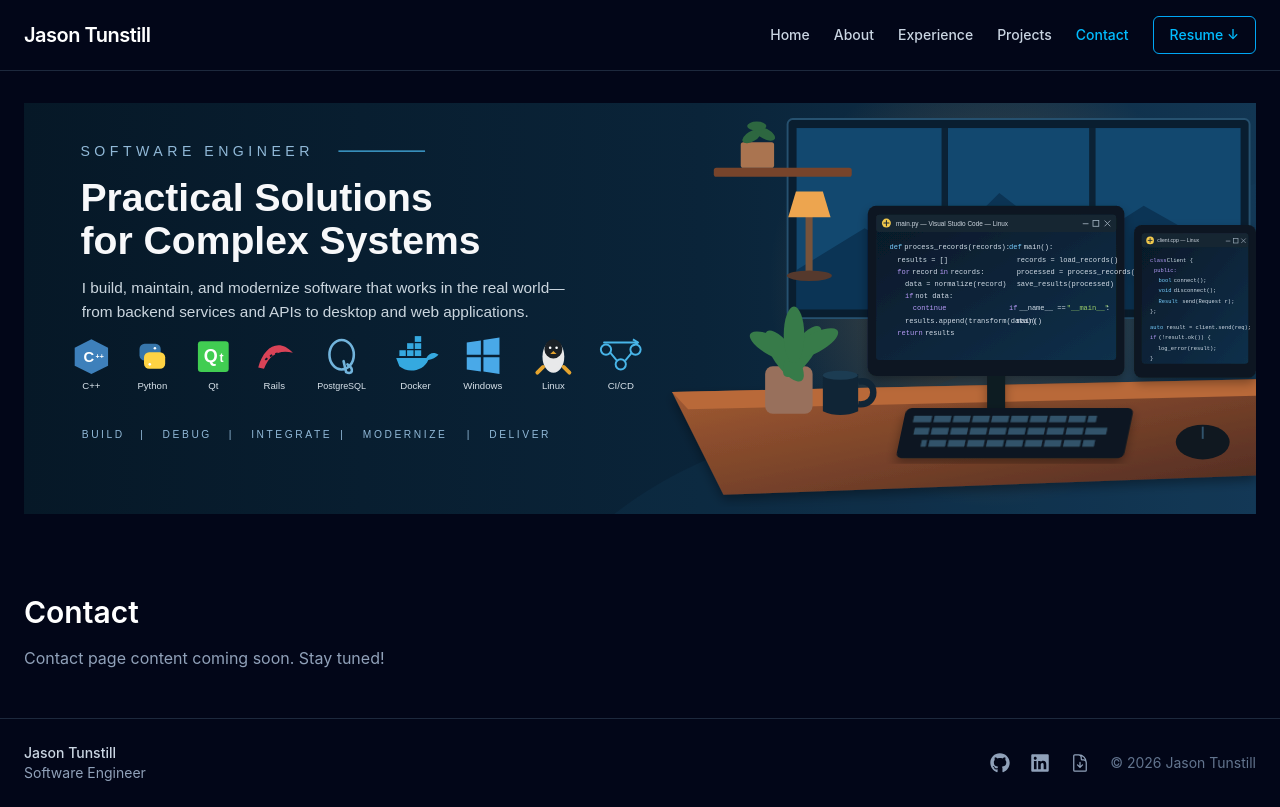
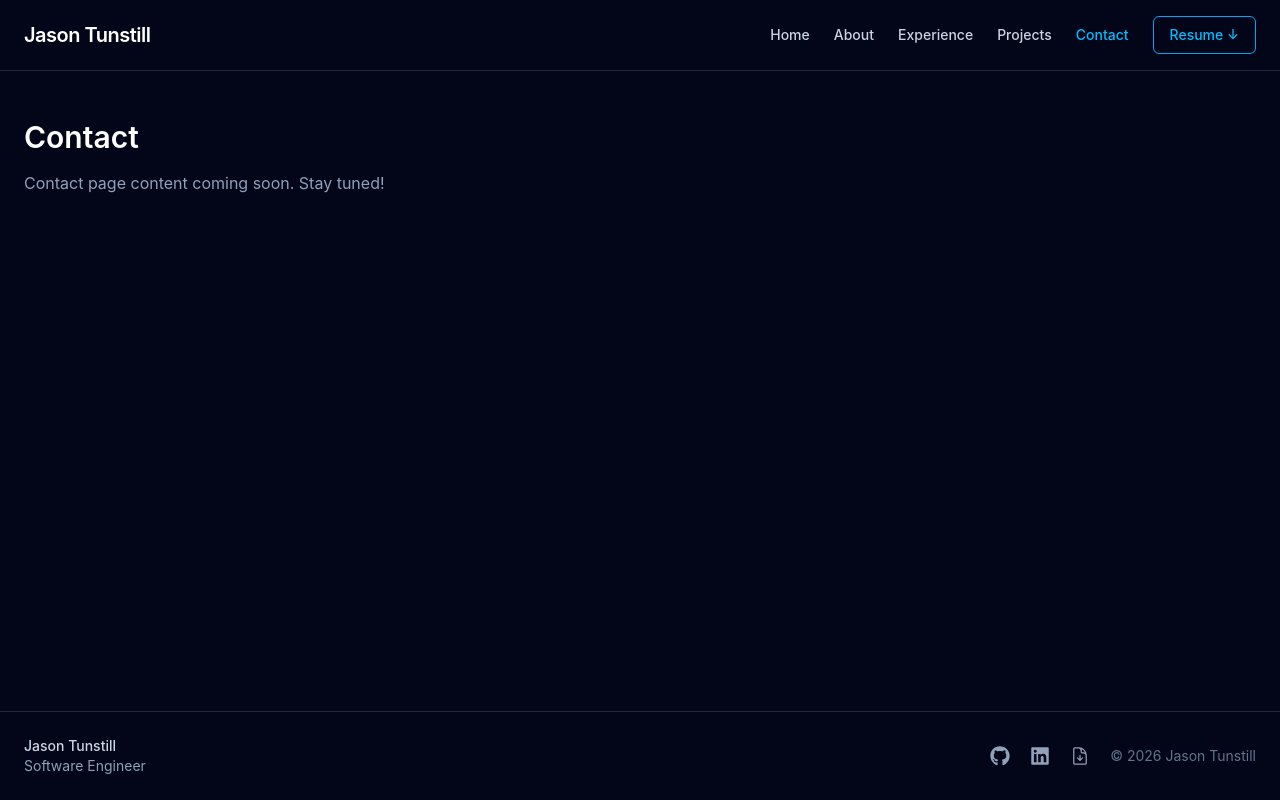
Before and after one commit to ironhead3829/bio, a React (Vite) app: page /biography/contact in a window 1280 px wide. Built offline with nearby package versions, Linux system fonts and the light colour scheme.

Commit message:
moved hero from App to Home.

```diff
--- a/src/App.tsx
+++ b/src/App.tsx
@@ -1,7 +1,6 @@
 import { Route, Routes } from "react-router-dom";
 
 import Navbar from "./components/Navbar";
-import Hero from "./components/Hero";
 import Footer from "./components/Footer";
 
 import Home from "./pages/Home";
@@ -16,7 +15,6 @@ function App() {
     <>
       <div className="flex min-h-screen w-full flex-col bg-slate-950 text-slate-100">
         <Navbar />
-        <Hero />
 
         <main className="flex-1">
           <Routes>
--- a/src/components/Footer.tsx
+++ b/src/components/Footer.tsx
@@ -11,6 +11,7 @@ export default function Footer() {
     const linkClass = "group relative inline-flex text-xl transition-colors hover:text-sky-400"
 
     return (
+        <>
             <footer className="w-full border-t border-slate-800 bg-slate-950">
                 <div className="mx-auto flex w-full max-w-7xl flex-col gap-4 px-6 py-6 text-sm text-slate-400 md:flex-row md:items-center md:justify-between">
                     <div>
@@ -52,5 +53,6 @@ export default function Footer() {
                     </div>
                 </div>
             </footer>
+        </>
     );
 }
--- a/src/components/Hero.tsx
+++ b/src/components/Hero.tsx
@@ -2,6 +2,7 @@ import heroBanner from "../assets/hero.svg"
 
 export default function Hero() {
     return (
+        <>
             <section className="w-full bg-slate-950">
                 <div className="mx-auto w-full max-w-7xl px-6 py-8">
                     <img
@@ -10,5 +11,6 @@ export default function Hero() {
                     />
                 </div>
             </section>
+        </>
     );
 }
--- a/src/components/Navbar.tsx
+++ b/src/components/Navbar.tsx
@@ -7,6 +7,7 @@ export default function Navbar() {
         }`;
 
     return (
+        <>
             <nav className="w-full border-b border-slate-800 bg-slate-950">
                 <div className="flex w-full items-center justify-between px-6 py-4">
                     <NavLink
@@ -33,5 +34,6 @@ export default function Navbar() {
                     </div>
                 </div>
             </nav>
+        </>
     );
 }
--- a/src/pages/About.tsx
+++ b/src/pages/About.tsx
@@ -1,5 +1,6 @@
 export default function About() {
     return(
+        <>
             <section className="mx-auto w full max-w-7xl px-6 py-12">
                 <h1 className="text-3xl font-semibold text-white">
                     About
@@ -9,5 +10,6 @@ export default function About() {
                     About page content coming soon. Stay tuned!
                 </p>
             </section>
+        </>
     );
 }
--- a/src/pages/Contact.tsx
+++ b/src/pages/Contact.tsx
@@ -1,5 +1,6 @@
 export default function Contact() {
     return(
+        <>
             <section className="mx-auto w full max-w-7xl px-6 py-12">
                 <h1 className="text-3xl font-semibold text-white">
                     Contact
@@ -9,5 +10,6 @@ export default function Contact() {
                     Contact page content coming soon. Stay tuned!
                 </p>
             </section>
+        </>
     );
 }
--- a/src/pages/Experience.tsx
+++ b/src/pages/Experience.tsx
@@ -1,5 +1,6 @@
 export default function Experience() {
     return(
+        <>
             <section className="mx-auto w full max-w-7xl px-6 py-12">
                 <h1 className="text-3xl font-semibold text-white">
                     Experience
@@ -9,5 +10,6 @@ export default function Experience() {
                     Experience page content coming soon. Stay tuned!
                 </p>
             </section>
+        </>
     );
 }
--- a/src/pages/Home.tsx
+++ b/src/pages/Home.tsx
@@ -1,5 +1,10 @@
+import Hero from "../components/Hero";
+
 export default function Home() {
     return(
+        <>
+            <Hero />
+
             <section className="mx-auto w full max-w-7xl px-6 py-12">
                 <h1 className="text-3xl font-semibold text-white">
                     Home
@@ -9,5 +14,6 @@ export default function Home() {
                     Home page content coming soon. Stay tuned!
                 </p>
             </section>
+        </>
     );
 }
--- a/src/pages/Projects.tsx
+++ b/src/pages/Projects.tsx
@@ -1,5 +1,6 @@
 export default function Projects() {
     return(
+        <>
             <section className="mx-auto w full max-w-7xl px-6 py-12">
                 <h1 className="text-3xl font-semibold text-white">
                     Projects
@@ -9,5 +10,6 @@ export default function Projects() {
                     Projects page content coming soon. Stay tuned!
                 </p>
             </section>
+        </>
     );
 }
```
Lines whose indentation alone changed are shown as unchanged.
